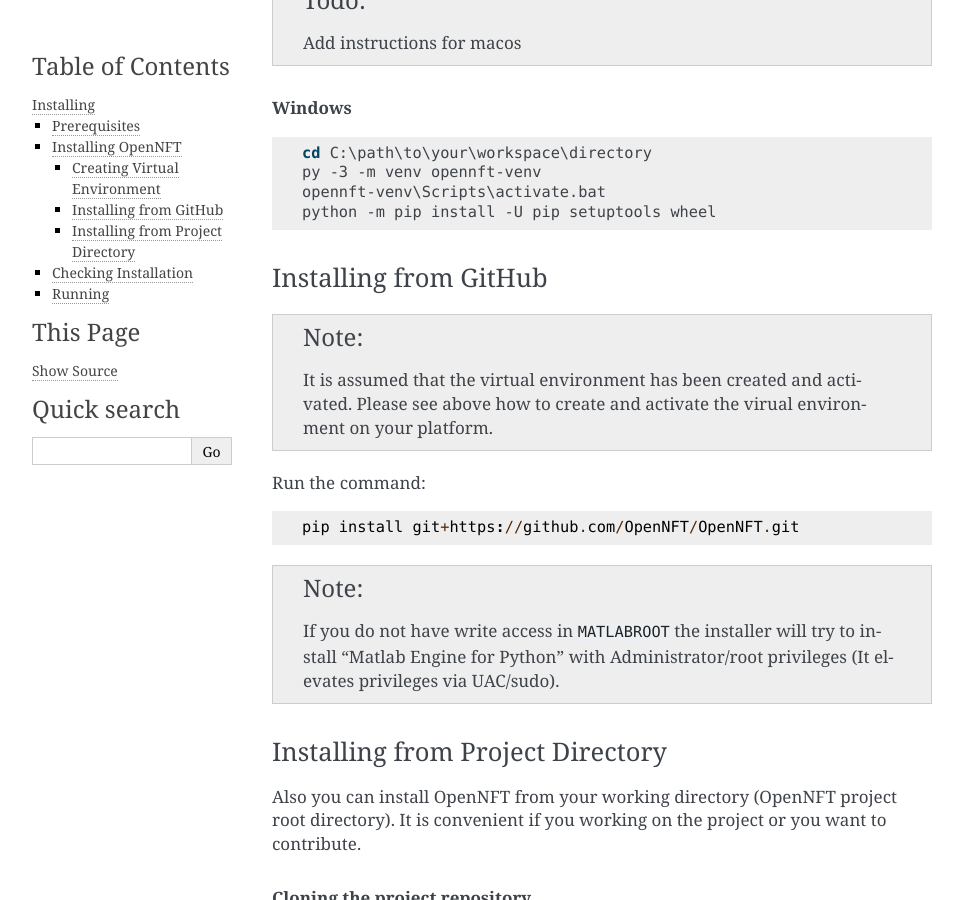
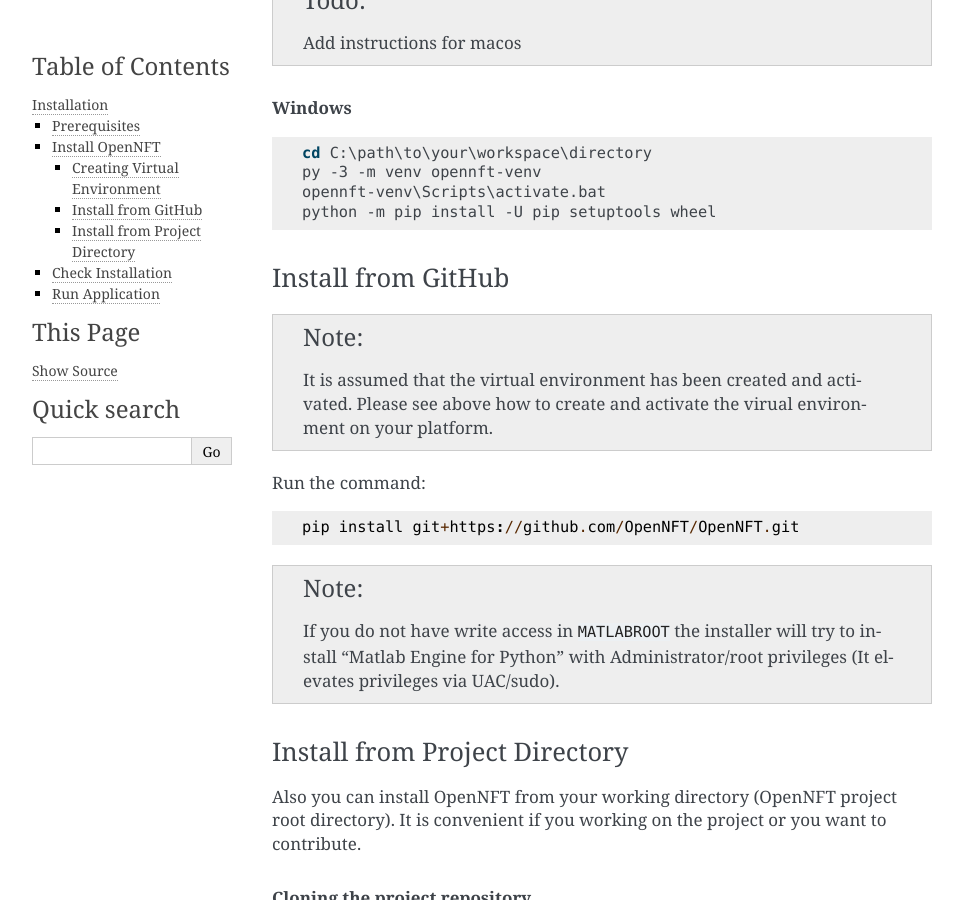
Before and after one commit to OpenNFT/OpenNFT, a Sphinx documentation site: the page built from docs/install.rst, in a window 1280 px wide and 900 px high, scrolled down 1035 px. Shown: the whole window, without its empty margins (148-1111 px from the left). Built offline with Sphinx 7.4.7, drawn with Linux system fonts in a browser that asks for light colours; some of the changed text lies outside the part shown.

Commit message:
update "installation" docs

```diff
--- a/docs/install.rst
+++ b/docs/install.rst
@@ -1,7 +1,7 @@
 .. _install:
 
-Installing
-==========
+Installation
+============
 
 The installation process has been tested on three x86_64 platforms:
 
@@ -25,8 +25,8 @@
 * `Python <https://www.python.org/downloads/>`_ x86_64 3.6-3.8
 
 
-Installing OpenNFT
-------------------
+Install OpenNFT
+---------------
 
 We recommend using a virtual environment for installing OpenNFT.
 
@@ -58,8 +58,8 @@
     opennft-venv\Scripts\activate.bat
     python -m pip install -U pip setuptools wheel
 
-Installing from GitHub
-++++++++++++++++++++++
+Install from GitHub
++++++++++++++++++++
 
 .. note::
 
@@ -78,8 +78,8 @@
     install "Matlab Engine for Python" with Administrator/root privileges
     (It elevates privileges via UAC/sudo).
 
-Installing from Project Directory
-+++++++++++++++++++++++++++++++++
+Install from Project Directory
+++++++++++++++++++++++++++++++
 
 Also you can install OpenNFT from your working directory (OpenNFT project root directory).
 It is convenient if you working on the project or you want to contribute.
@@ -139,8 +139,8 @@
     (It elevates privileges via UAC/sudo).
 
 
-Checking Installation
----------------------
+Check Installation
+------------------
 
 Run the command:
 
@@ -162,8 +162,8 @@
 
 Check the existence of ``matlabengineforpython`` and ``OpenNFT`` names.
 
-Running
--------
+Run Application
+---------------
 
 You can now start OpenNFT. Run the command:
 
```
